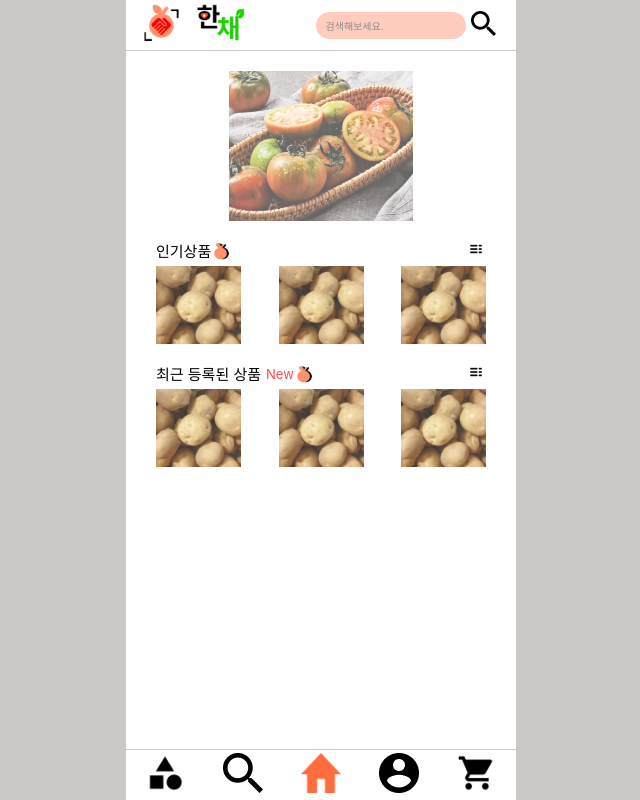
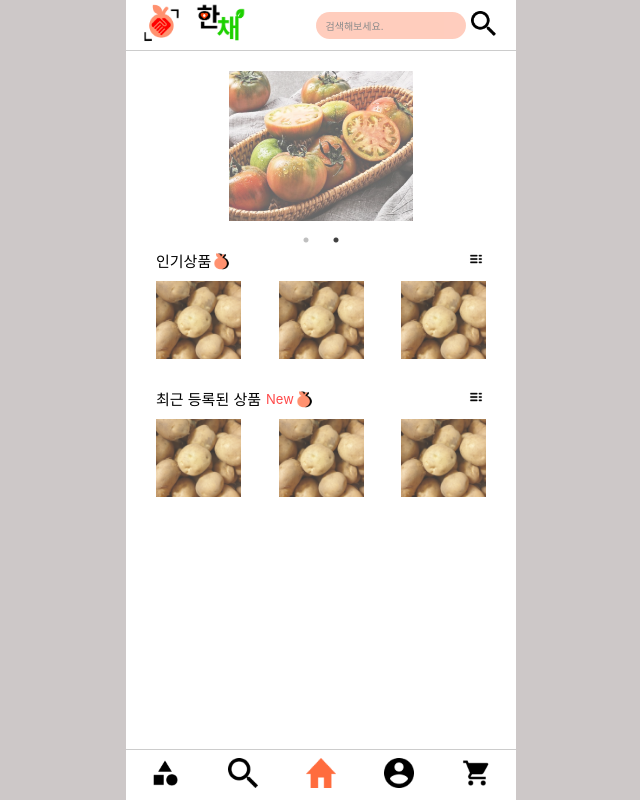
Before and after one commit to TEAM-NANUM/Client, a React (Create React App) app: page / in a window 1280 px wide. Shown: the whole page, without its empty margins (319-959 px from the left). Built offline with nearby package versions, Linux system fonts and the light colour scheme.

Commit message:
페인 페이지 퍼블리싱 완료

```diff
--- a/src/components/Main/Carousel.jsx
+++ b/src/components/Main/Carousel.jsx
@@ -6,6 +6,7 @@ import "../../styles/Main/Carousel.css"
 
 const Carousel = () => {
     const settings = {
+        dots: true,
         infinite: true,
         speed: 3000,
         slidesToShow: 1,
--- a/src/styles/Footer/Footer.css
+++ b/src/styles/Footer/Footer.css
@@ -11,6 +11,6 @@
 }
 
 .Footer_container .Footer_icon img {
-    width: 40px;
+    width: 30px;
     height: auto;
 }
--- a/src/styles/Main/Carousel.css
+++ b/src/styles/Main/Carousel.css
@@ -1,7 +1,6 @@
 .Carousel_container {
     width: 300px;
-    margin: 0 auto;
-    margin-top: 20px;
+    margin: 20px auto;
 }
 
 .Carousel img {
--- a/src/styles/Main/NewItem.css
+++ b/src/styles/Main/NewItem.css
@@ -1,8 +1,9 @@
 .NewItem_container {
-    margin: 10px 30px;
+    margin: 20px 30px;
 }
 
 .NewItem_container .NewItem_header {
+    margin: 5px 0;
     display: flex;
     align-items: center;
 }
--- a/src/styles/Main/PopularItem.css
+++ b/src/styles/Main/PopularItem.css
@@ -1,8 +1,9 @@
 .PopularItem_container {
-    margin: 10px 30px;
+    margin: 20px 30px;
 }
 
 .PopularItem_container .PopularItem_header {
+    margin: 5px 0;
     display: flex;
     align-items: center;
 }
```
